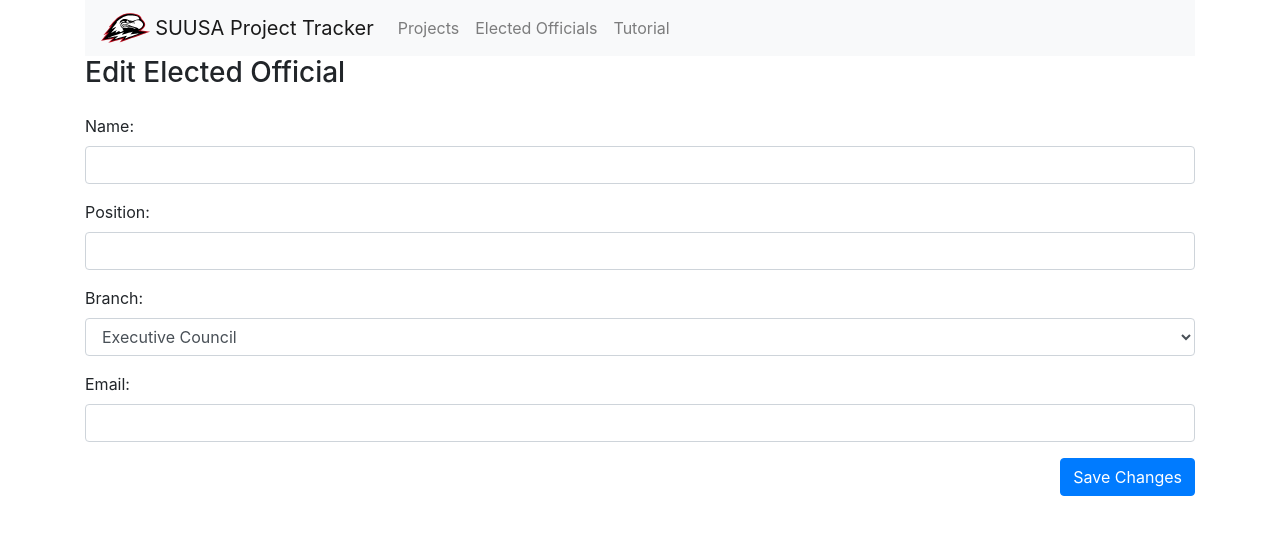
After one commit to masoncfrancis/CS4350, a PHP site: page /editofficial.php?official=1 in a window 1280 px wide. The commit adds this page. Shown: the top 535 px of the page. Run offline with PHP 8.4, Linux system fonts and the light colour scheme; data that the repository does not hold is empty; a stand-in replaces the project's code that opens the database connection.

Commit message:
Added database capabilities to the officials portion of the site

```diff
--- /dev/null
+++ b/Assignments/SemesterProject/editofficial.php
@@ -0,0 +1,132 @@
+<?php
+// Get info on the person
+$name = "";
+$position = "";
+$executive_selected = "";
+$senate_selected = "";
+$judicial_selected = "";
+$email = "";
+if (isset($_GET['official'])) {
+    // Get information for official
+    include_once "include/db.php";
+    $query = "SELECT * FROM suusaprojecttracker.electedofficials WHERE id = {$_GET['official']}";
+    if ($result = $mysqli->query($query)) {
+        while ($row = mysqli_fetch_array($result)) {
+            $name = $row['name'];
+            $position = $row['position'];
+            switch ($row['branch']) {
+                case '1':
+                    $executive_selected = "selected";
+                    break;
+                case '2':
+                    $senate_selected = "selected";
+                    break;
+                case '3':
+                    $judicial_selected = "selected";
+                    break;
+                default:
+                    break;
+            }
+            $email = $row['email'];
+        }
+    }
+}
+
+?>
+<!DOCTYPE html>
+<html lang="en">
+<head>
+    <meta charset="UTF-8">
+    <title>Edit Elected Official - SUUSA Project Tracker</title>
+    <link rel="stylesheet" href="https://cdn.jsdelivr.net/npm/bootstrap@4.6.0/dist/css/bootstrap.min.css"
+          integrity="sha384-B0vP5xmATw1+K9KRQjQERJvTumQW0nPEzvF6L/Z6nronJ3oUOFUFpCjEUQouq2+l" crossorigin="anonymous">
+    <script src="https://cdn.jsdelivr.net/npm/jquery@3.5.1/dist/jquery.slim.min.js"
+            integrity="sha384-DfXdz2htPH0lsSSs5nCTpuj/zy4C+OGpamoFVy38MVBnE+IbbVYUew+OrCXaRkfj"
+            crossorigin="anonymous"></script>
+    <script src="https://cdn.jsdelivr.net/npm/bootstrap@4.6.0/dist/js/bootstrap.bundle.min.js"
+            integrity="sha384-Piv4xVNRyMGpqkS2by6br4gNJ7DXjqk09RmUpJ8jgGtD7zP9yug3goQfGII0yAns"
+            crossorigin="anonymous"></script>
+</head>
+<body>
+    <div class="container">
+        <?php
+        echo file_get_contents("sources/navbar.html");
+        ?>
+
+        <form id="officialForm" method="post" action="proc/officialproc.php">
+
+            <div class="form-row">
+                <div class="col form-group">
+                    <h3>Edit Elected Official</h3>
+                    <input type="hidden" name="actionType" value="2">
+                    <input type="hidden" name="officialid" value="<?php echo $_GET['official']; ?>">
+                </div>
+            </div>
+
+            <div class="form-row">
+                <div class="col form-group">
+                    <label for="name">Name: </label>
+                    <input class="form-control" type="text" id="name" name="name" value="<?php echo $name; ?>" required>
+                </div>
+            </div>
+
+            <div class="form-row">
+                <div class="col form-group">
+                    <label for="position">Position: </label>
+                    <input class="form-control" type="text" id="position" name="position"
+                           value="<?php echo $position; ?>" required>
+                </div>
+            </div>
+
+            <div class="form-row">
+                <div class="col form-group">
+                    <label for="email">Branch: </label>
+                    <select class="form-control" name="branch" required>
+                        <option disabled value="">Select an option</option>
+                        <option value="1" <?php echo $executive_selected; ?>>Executive Council</option>
+                        <option value="2" <?php echo $senate_selected; ?>>Senate</option>
+                        <option value="3" <?php echo $judicial_selected; ?>>Judicial</option>
+                    </select>
+                </div>
+            </div>
+
+            <div class="form-row">
+                <div class="col form-group">
+                    <label for="email">Email: </label>
+                    <input class="form-control" type="email" id="email" value="<?php echo $email; ?>" name="email">
+                </div>
+            </div>
+
+            <div class="form-row justify-content-end">
+                <div class="col-auto">
+                    <button class="btn btn-primary" type="submit" id="saveBtn">Save Changes</button>
+                    <br>
+                    <script>
+                        $(document).ready(function () {
+                            $('#officialForm').submit(function (e) {
+                                changeSaveButton(1);
+                            })
+                        })
+
+                        function changeSaveButton(option) {
+                            const saveBtn = document.getElementById('saveBtn');
+                            console.log(option);
+                            if (option === 1) {
+                                saveBtn.innerHTML = `<div class="spinner-border text-light spinner-border-sm" role="status"><span class="sr-only"></span></div>&nbsp;Saving...`;
+                                saveBtn.disabled = true;
+                            } else if (option === 2) {
+                                saveBtn.innerHTML = "Save Changes...";
+                                saveBtn.disabled = false;
+                            }
+                        }
+                    </script>
+                </div>
+            </div>
+        </form>
+
+
+
+    </div>
+
+</body>
+</html>
--- /dev/null
+++ b/Assignments/SemesterProject/include/session.php
@@ -0,0 +1,3 @@
+<?php
+
+$_SESSION['username'] = "MFrancis";
--- a/Assignments/SemesterProject/index.php
+++ b/Assignments/SemesterProject/index.php
@@ -14,7 +14,9 @@
     <div class="container-fluid">
 
         <?php
-            echo file_get_contents("sources/navbar.html");
+        echo file_get_contents("sources/navbar.html");
+        include "include/session.php";
+        echo "\nUsername: {$_SESSION['username']}";
         ?>
         <div class="row">
             <div class="col">
```
Also changed, not shown: Assignments/SemesterProject/addeditofficial.php (deleted, +0 -83 lines), Assignments/SemesterProject/addofficial.php (added, +94 -0 lines), Assignments/SemesterProject/officials.php (+63 -31 lines), Assignments/SemesterProject/proc/officialproc.php (added, +21 -0 lines).
